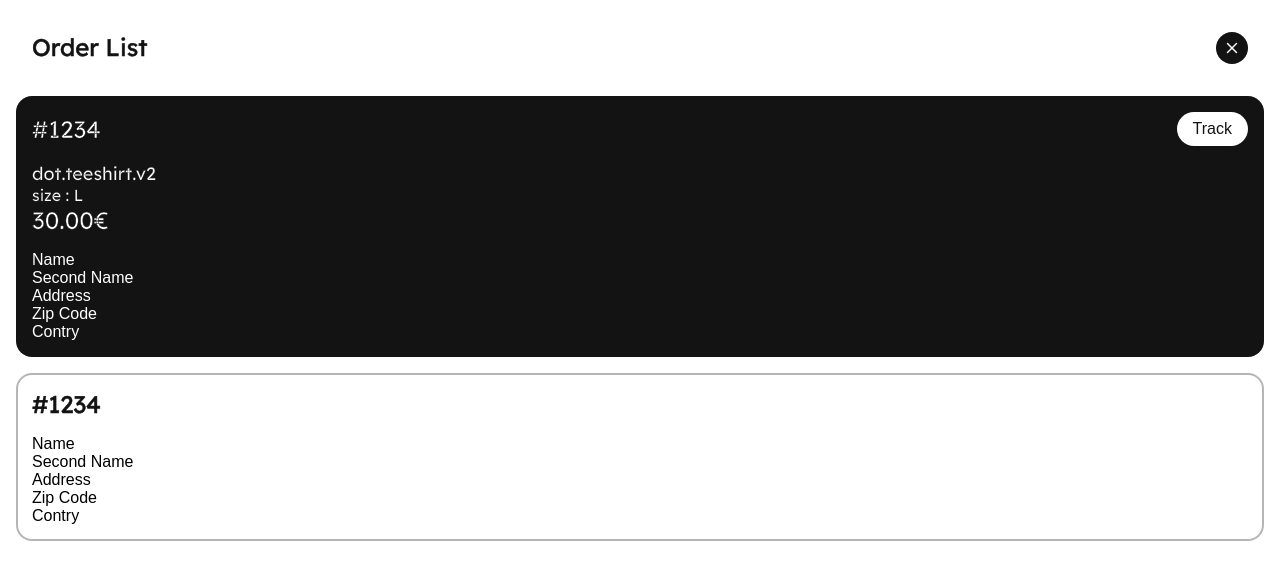
After one commit to simonbiossac/EIMOD-website, a PHP site: page /account/orderList.php in a window 1280 px wide. The commit adds this page. Shown: the top 580 px of the page. Run offline with PHP 8.4, Linux system fonts and the light colour scheme.

Commit message:
orderList done

```diff
--- a/account/login.php
+++ b/account/login.php
@@ -16,9 +16,9 @@
 
 	<form class="form" action="./" method="post">
 		<label for="email">Email</label>
-		<input type="text" name="email" value="" autocomplete="email" autofocus required>
+		<input type="email" name="email" value="" autocomplete="email" autofocus required>
 		<label for="password">Password</label>
-		<input type="text" name="password" value="" autocomplete="new-password" required>
+		<input type="password" name="password" value="" autocomplete="new-password" required>
 		<a href="./resetpassword.php">Reset my password ?</a>
 
 		<div class="form-cta">
--- /dev/null
+++ b/account/orderList.php
@@ -0,0 +1,57 @@
+<?php include '../assets/inc/meta.inc.php' ?>
+	<link rel="stylesheet" href="../assets/css/master.min.css">
+	<title>Order List</title>
+</head>
+
+<body>
+	<header class="onepage">
+		<div class="header-brand">
+			<h2>Order List</h2>
+		</div>
+		<a href="javascript:history.back()">
+			<img class="icon" src="../assets/src/icon/close.svg" alt="account close">
+		</a>
+	</header>
+
+	<section>
+		<ol class="orderlist">
+			<li class="orderlist-item orderlist-lastItem">
+				<div>
+					<h2>#1234</h2>
+					<a href="#">Track</a>
+				</div>
+				<div>
+					<ol>
+						<li>
+							<h3>dot.teeshirt.v2<p>size : L</p></h3>
+							<h2>30.00€</h2>
+						</li>
+				</div>
+				<ol>
+					<li>Name</li>
+					<li>Second Name</li>
+					<li>Address</li>
+					<li>Zip Code</li>
+					<li>Contry</li>
+				</ol>
+			</li>
+
+			<li class="orderlist-item orderlist-item-history">
+				<div>
+					<h2>#1234</h2>
+					<!-- <a href="#">Track</a> -->
+				</div>
+				<ol>
+					<li>Name</li>
+					<li>Second Name</li>
+					<li>Address</li>
+					<li>Zip Code</li>
+					<li>Contry</li>
+				</ol>
+			</li>
+		</ol>
+	</section>
+
+</body>
+
+</html>
--- a/account/register.php
+++ b/account/register.php
@@ -20,9 +20,9 @@
 		<label for="secondName">Second name</label>
 		<input type="text" name="secondName" value="" autocomplete="family-name" required>
 		<label for="email">Email</label>
-		<input type="text" name="email" value="" autocomplete="email" required>
+		<input type="email" name="email" value="" autocomplete="email" required>
 		<label for="password">Create a password</label>
-		<input type="text" name="password" value="" autocomplete="new-password" required>
+		<input type="password" name="password" value="" autocomplete="new-password" required>
 
 		<div class="form-terms">
 			<input type="checkbox" name="terms" required>
--- a/account/resetpassword.php
+++ b/account/resetpassword.php
@@ -16,7 +16,7 @@
 
 	<form class="form" action="./" method="post">
 		<label for="email">Account Email</label>
-		<input type="text" name="email" value="" autocomplete="email" autofocus required>
+		<input type="email" name="email" value="" autocomplete="email" autofocus required>
 		<p class="product-details-item">Reset link will be send to your account email.</p>
 		<div class="form-cta">
 			<button class="button black" type="submit">Reset</button>
--- a/assets/css/lib/_form.scss
+++ b/assets/css/lib/_form.scss
@@ -3,8 +3,7 @@
   display: flex;
   flex-direction: column;
 
-  & input[type="text"],
-  & input[type="number"] {
+  & input {
     width: 100%;
     border: 2px $lightGrey solid;
     border-radius: 12px;
@@ -48,7 +47,9 @@
     @include font($font : $font--p, $color : $black, $size : 13px, $stroke : 0.25px);
 
     & ~ input[type="text"],
-    & ~ input[type="number"] {
+    & ~ input[type="number"],
+    & ~ input[type="email"],
+    & ~ input[type="password"] {
       margin-top:: 8px;
     }
 
--- /dev/null
+++ b/assets/css/lib/_order.scss
@@ -0,0 +1,35 @@
+.orderlist {
+  padding: 0 16px;
+
+  &-lastItem {
+    background: $black;
+
+    & * {
+      color: $white;
+    }
+  }
+
+  &-item {
+    padding: 16px;
+    border-radius: 16px;
+    margin-bottom: 16px;
+
+    &-history {
+      box-shadow: 0 0 0 2px $grey inset;
+    }
+
+    & div {
+      display: flex;
+      justify-content: space-between;
+      align-items: center;
+      margin-bottom: 16px;
+
+      & a {
+        padding: 8px 16px;
+        background: $white;
+        color: $black;
+        border-radius: 32px;
+      }
+    }
+  }
+}
--- a/assets/css/master.scss
+++ b/assets/css/master.scss
@@ -7,6 +7,7 @@
 @import "./lib/_form.scss";
 @import "./lib/_footer.scss";
 @import "./lib/_header.scss";
+@import "./lib/_order.scss";
 
 body {
 	scroll-behavior: smooth;
@@ -280,7 +281,7 @@ body .buybutton {
 //product page
 /* Style the navbar */
 @media screen and (min-width:$mobile) {
-	body {
-		background: red;
-	}
+	// body {
+	// 	background: red;
+	// }
 }
--- a/assets/js/main.js
+++ b/assets/js/main.js
@@ -26,10 +26,12 @@ window.addEventListener("click", function(event){
 var sizeInput = document.querySelectorAll(".product-size [name='size']");
 var orderButton = document.querySelector("#orderItem");
 var orderButtonLink = document.querySelector("#orderItem").href;
+var selectedsize = document.querySelector("input[type='hidden']");
 
 
 sizeInput.forEach(function(input) {
     input.addEventListener("click", function() {
+        selectedsize.setAttribute('value', `${input.value}`)
         if (input.getAttribute('data-stock') == 0) {
           orderButton.textContent = "Sold Out";
           orderButton.href = "javascript:void(0)";
--- a/orderComplete.php
+++ b/orderComplete.php
@@ -15,6 +15,7 @@
 
 	<section class="confirm">
 		<div class="confirm-explain">
+			<h2>#1234</h2>
 			<p>Your order has been succesfully send.</p>
 			<span>You will receive an email when your order is accepted from our part. Thanks you so much for the supports. dotfibonnaci</span>
 		</div>
--- a/product-page.php
+++ b/product-page.php
@@ -41,6 +41,7 @@
 			<label for="size3">L</label>
 			<input type="radio" id="size4" name="size" value="XL" data-stock="5">
 			<label for="size4">XL</label>
+			<input type="hidden" value="selectedsize">
 			<button class="closeModal button light">Back</button>
 			<a href="./order.php" id="orderItem" class="button black" type="submit">Order now</a>
 		</div>
```
Also changed, not shown: assets/css/master.min.css.
